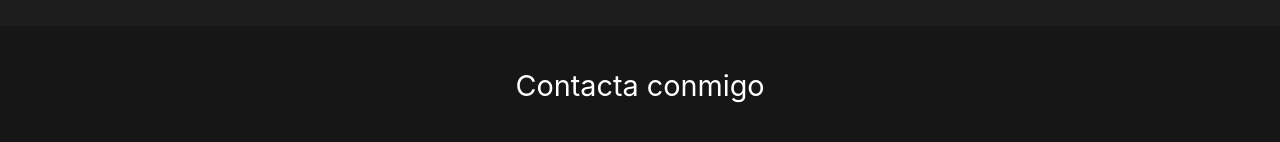
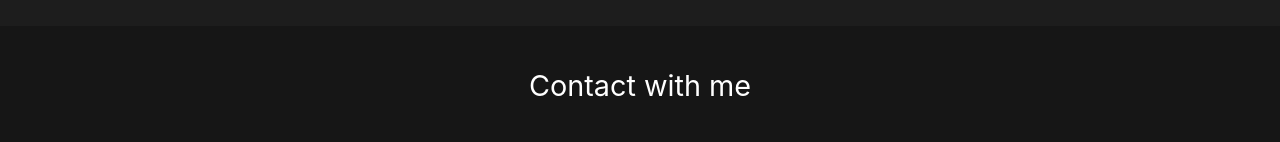
Before and after one commit to devemg/portafolio, a React (Create React App) app: page / in a window 1280 px wide. Shown: the part 3174-3316 px from the top of the page. Built offline with nearby package versions, Linux system fonts and the light colour scheme.

Commit message:
Fix footer text

```diff
--- a/src/Components/Footer/Footer.js
+++ b/src/Components/Footer/Footer.js
@@ -8,7 +8,7 @@ class Footer extends React.Component {
     render() {
         return <div>
         <div id="footer" data-aos={this.props.accountAnimation} data-aos-duration={this.props.animationDuration}>
-        <h3>Contacta conmigo</h3>
+        <h3>Contact with me </h3>
             <div className="footer-right">
             {
                 this.props.accounts.map(element=>{
```
